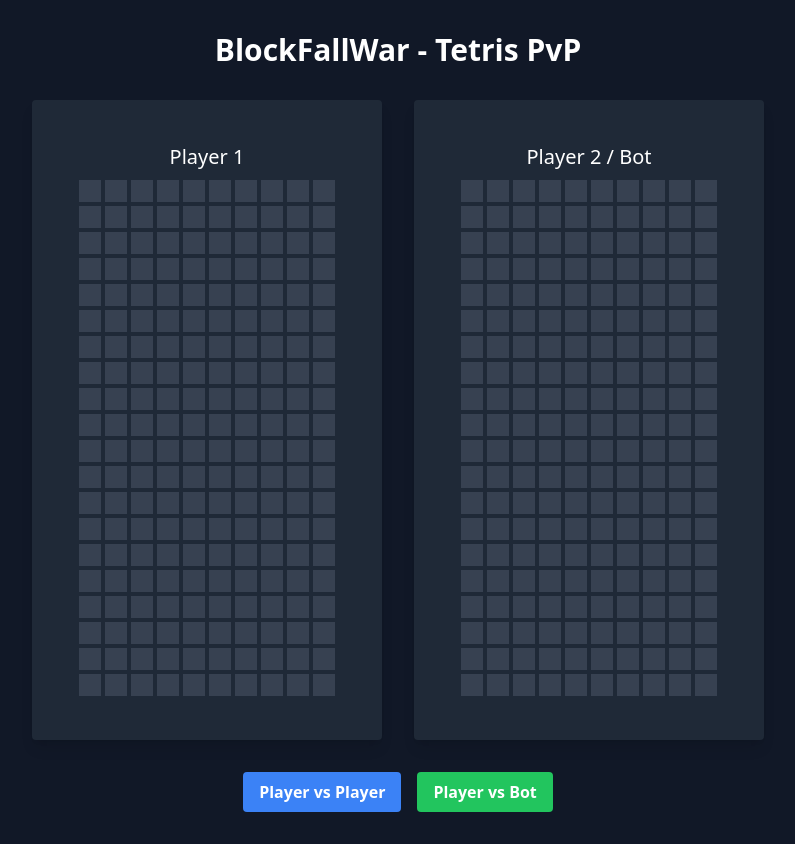
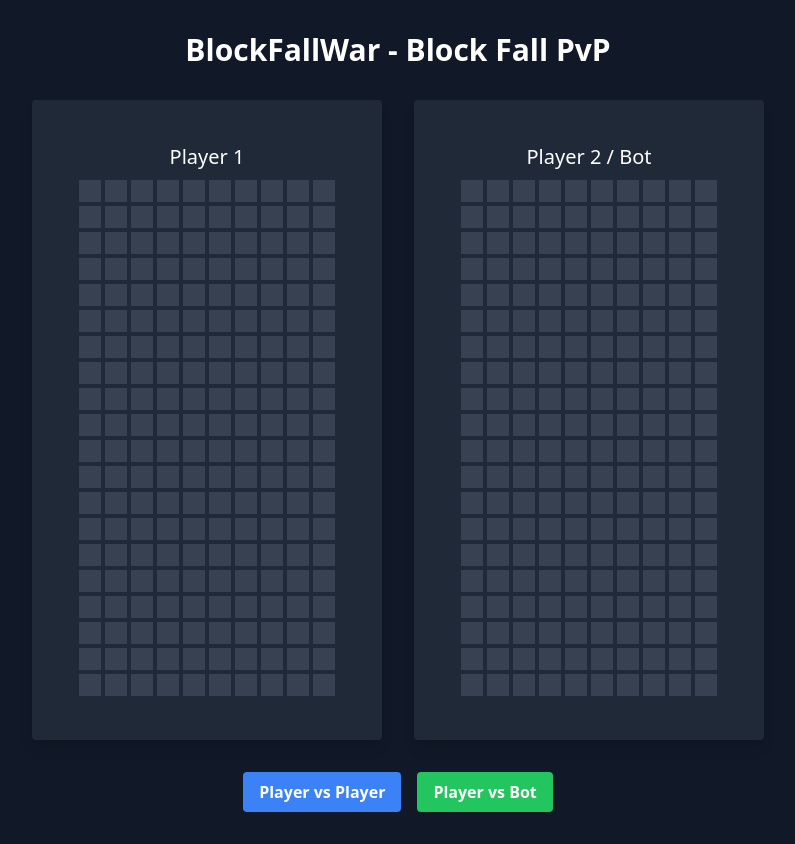
Before and after one commit to binmogit/BlockFallWar, a website built with webpack: page public/index.html in a window 1280 px wide. Shown: the whole page, without its empty margins (242-1037 px from the left). Built offline with nearby package versions, Linux system fonts and the light colour scheme.

Commit message:
fix: correct title and heading for BlockFallWar

```diff
--- a/public/index.html
+++ b/public/index.html
@@ -3,12 +3,12 @@
 <head>
   <meta charset="UTF-8">
   <meta name="viewport" content="width=device-width, initial-scale=1.0">
-  <title>BlockFallWar - Tetris PvP</title>
+  <title>BlockFallWar - Block Fall PvP</title>
   <link href="./style.css" rel="stylesheet">
 </head>
 <body class="bg-gray-900 text-white">
   <div class="container mx-auto py-8">
-    <h1 class="text-3xl font-bold text-center mb-8">BlockFallWar - Tetris PvP</h1>
+    <h1 class="text-3xl font-bold text-center mb-8">BlockFallWar - Block Fall PvP</h1>
     <div class="flex justify-center gap-8">
   <div id="board-player1" class="bg-gray-800 p-2 rounded shadow-lg flex flex-col items-center w-[40vw] max-w-[350px] h-[80vh] max-h-[700px] overflow-hidden justify-center">
         <h2 class="text-xl mb-2">Player 1</h2>
```
